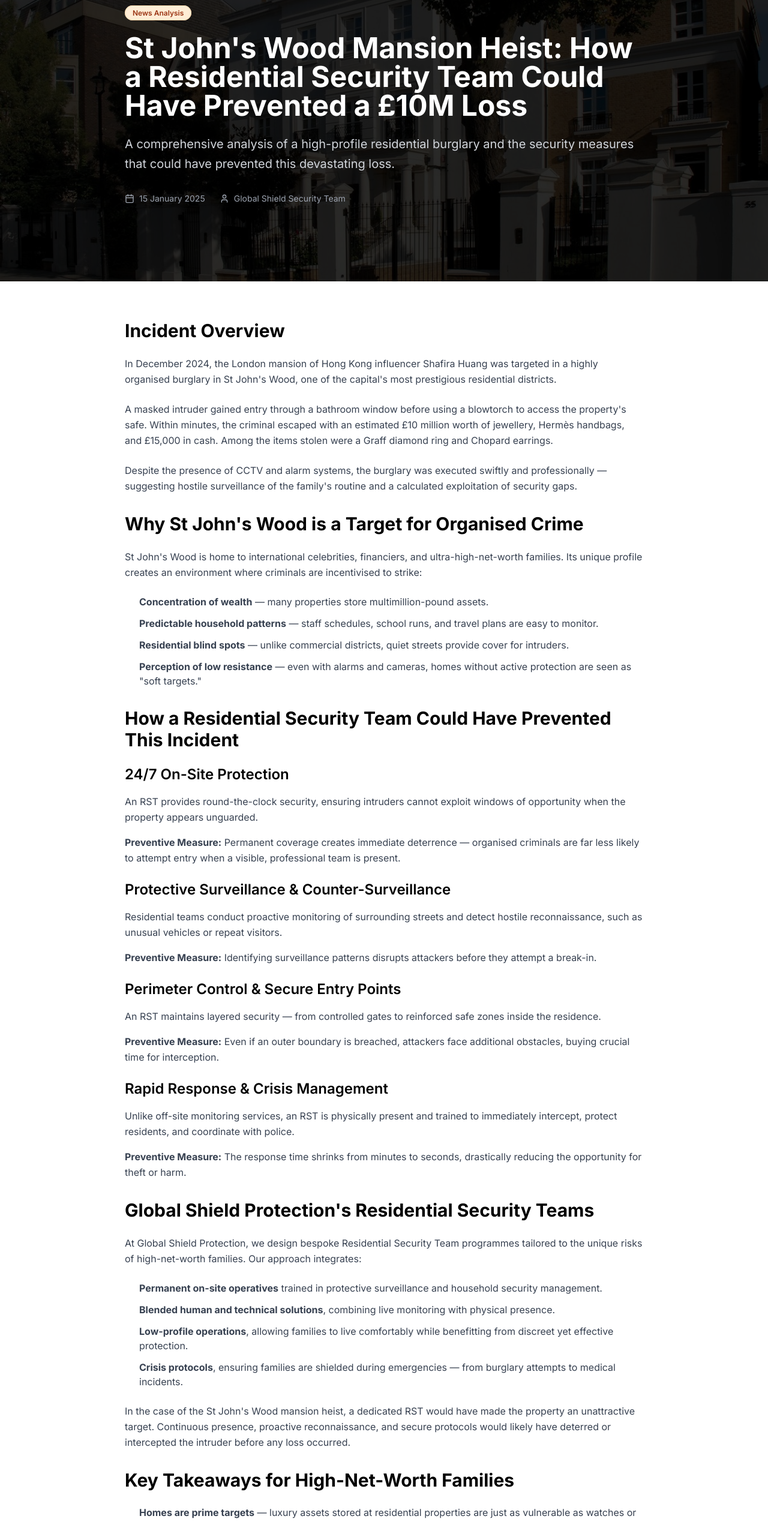
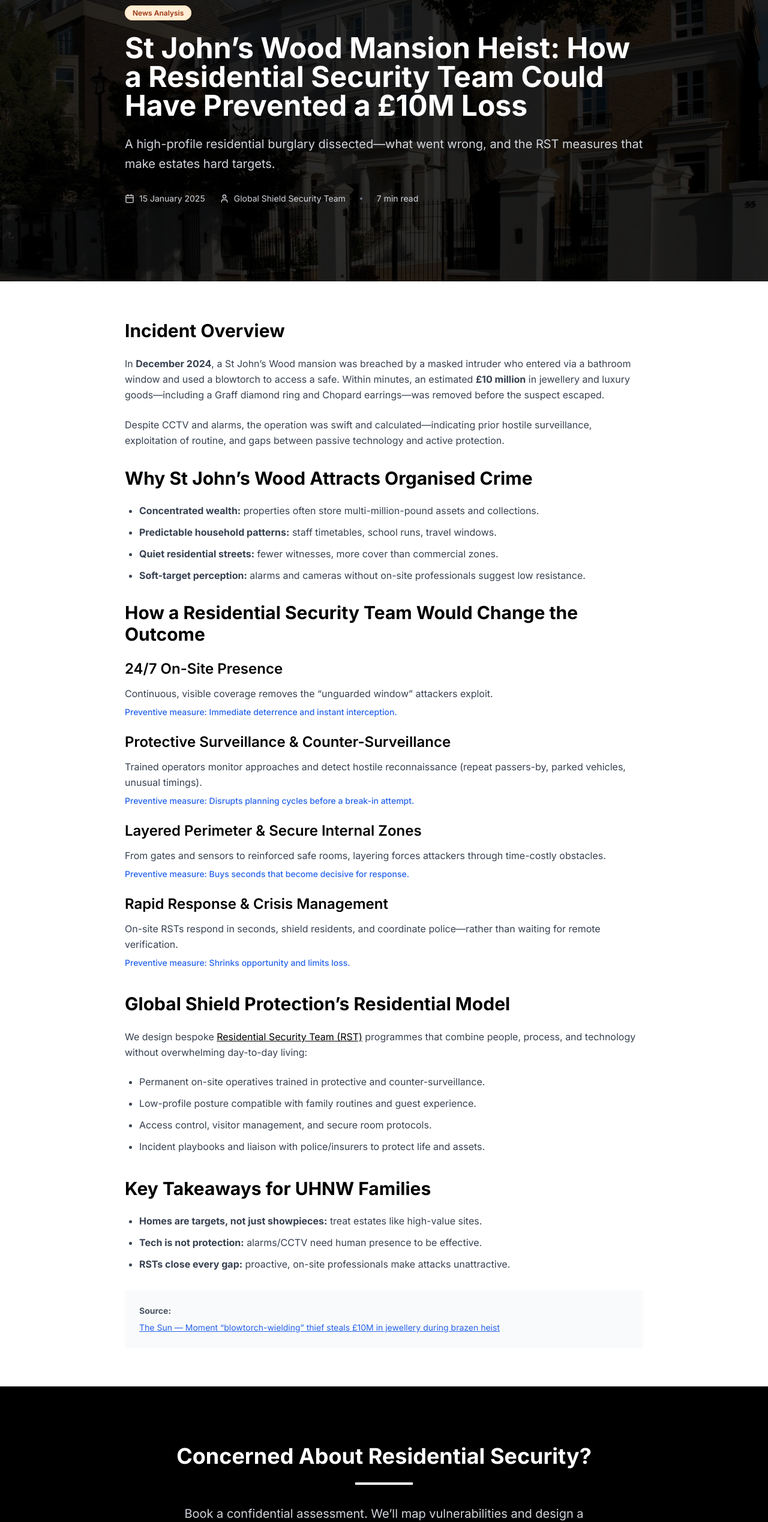
Before and after one commit to OmarHW1/Global-Shield, a Next.js app: page /blog/st-johns-wood-mansion-heist-analysis in a window 1280 px wide. Shown: the part 234-2771 px from the top of the page at 60% size. Built offline with nearby package versions, Linux system fonts and the light colour scheme.

Commit message:
Update page.tsx

```diff
--- a/app/blog/st-johns-wood-mansion-heist-analysis/page.tsx
+++ b/app/blog/st-johns-wood-mansion-heist-analysis/page.tsx
@@ -1,46 +1,114 @@
 import Image from "next/image"
 import Link from "next/link"
+import Script from "next/script"
 import { Button } from "@/components/ui/button"
 import { ArrowLeft, ArrowRight, Calendar, User } from "lucide-react"
 
 export const metadata = {
   title:
-    "St John's Wood Mansion Heist: How a Residential Security Team Could Have Prevented a £10M Loss | Global Shield Protection",
+    "St John’s Wood Mansion Heist: How a Residential Security Team Could Have Prevented a £10M Loss | Global Shield Protection",
   description:
-    "A comprehensive analysis of a high-profile residential burglary in St John's Wood and how professional residential security could have prevented the £10 million loss.",
+    "Security analysis of a high-profile burglary in St John’s Wood and how professional residential security could have prevented the £10 million loss.",
+  metadataBase: new URL("https://www.globalshieldprotection.com"),
+  alternates: {
+    canonical: "/blog/st-johns-wood-mansion-heist-analysis",
+  },
   openGraph: {
-    title: "St John's Wood Mansion Heist: How a Residential Security Team Could Have Prevented a £10M Loss",
+    type: "article",
+    title:
+      "St John’s Wood Mansion Heist: How a Residential Security Team Could Have Prevented a £10M Loss",
     description:
-      "A comprehensive analysis of a high-profile residential burglary in St John's Wood and how professional residential security could have prevented the £10 million loss.",
+      "A high-profile burglary analysed through a residential security lens—where it failed and how to harden estates.",
+    url: "https://www.globalshieldprotection.com/blog/st-johns-wood-mansion-heist-analysis",
+    siteName: "Global Shield Protection",
+    images: [
+      {
+        url: "/images/st-johns-wood-mansion.jpg",
+        width: 1200,
+        height: 630,
+        alt: "St John’s Wood luxury mansion exterior at dusk",
+      },
+    ],
+    publishedTime: "2025-01-15T00:00:00.000Z",
+    authors: ["Global Shield Protection"],
+  },
+  twitter: {
+    card: "summary_large_image",
+    title:
+      "St John’s Wood Mansion Heist: How a Residential Security Team Could Have Prevented a £10M Loss",
+    description:
+      "A high-profile burglary analysed through a residential security lens—where it failed and how to harden estates.",
     images: ["/images/st-johns-wood-mansion.jpg"],
   },
+  robots: { index: true, follow: true },
 }
 
 export default function StJohnsWoodMansionHeistAnalysis() {
+  const publishedISO = "2025-01-15T00:00:00.000Z"
+  const heroDisplayDate = "15 January 2025"
+  const readTime = "7 min read"
+
   return (
     <div className="bg-white min-h-screen">
-      {/* Hero Section */}
+      {/* JSON-LD */}
+      <Script
+        id="ld-blogposting-stjohnswood"
+        type="application/ld+json"
+        dangerouslySetInnerHTML={{
+          __html: JSON.stringify({
+            "@context": "https://schema.org",
+            "@type": "BlogPosting",
+            headline:
+              "St John’s Wood Mansion Heist: How a Residential Security Team Could Have Prevented a £10M Loss",
+            description:
+              "Security analysis of a high-profile burglary in St John’s Wood and how professional residential security could have prevented the £10 million loss.",
+            image: [
+              "https://www.globalshieldprotection.com/images/st-johns-wood-mansion.jpg",
+            ],
+            datePublished: publishedISO,
+            dateModified: publishedISO,
+            author: { "@type": "Organization", name: "Global Shield Protection" },
+            publisher: {
+              "@type": "Organization",
+              name: "Global Shield Protection",
+              logo: {
+                "@type": "ImageObject",
+                url: "https://www.globalshieldprotection.com/images/c2-white-logo.png",
+              },
+            },
+            mainEntityOfPage: {
+              "@type": "WebPage",
+              "@id":
+                "https://www.globalshieldprotection.com/blog/st-johns-wood-mansion-heist-analysis",
+            },
+          }),
+        }}
+      />
+
+      {/* Hero — benchmark layout */}
       <section className="relative py-32 bg-black text-white overflow-hidden">
         <div className="absolute inset-0">
           <Image
             src="/images/st-johns-wood-mansion.jpg"
-            alt="St John's Wood luxury mansion"
+            alt="St John’s Wood luxury mansion exterior at dusk"
             fill
+            priority
+            sizes="(max-width: 768px) 100vw, (max-width: 1280px) 75vw, 1200px"
             className="object-cover opacity-40"
           />
           <div className="absolute inset-0 bg-black/60" />
         </div>
 
         <div className="relative max-w-4xl mx-auto px-4">
-          <div className="mb-6">
+          <nav aria-label="Breadcrumb" className="mb-6">
             <Link
               href="/case-studies"
               className="inline-flex items-center text-gray-300 hover:text-white transition-colors"
             >
               <ArrowLeft className="w-4 h-4 mr-2" />
-              Back to Case Studies
+              Back to Articles
             </Link>
-          </div>
+          </nav>
 
           <div className="mb-6">
             <span className="px-3 py-1 text-xs font-semibold rounded-full bg-orange-100 text-orange-800 border border-orange-200">
@@ -49,171 +117,110 @@ export default function StJohnsWoodMansionHeistAnalysis() {
           </div>
 
           <h1 className="text-4xl md:text-5xl font-bold mb-6 leading-tight">
-            St John's Wood Mansion Heist: How a Residential Security Team Could Have Prevented a £10M Loss
+            St John’s Wood Mansion Heist: How a Residential Security Team Could Have Prevented a £10M Loss
           </h1>
 
           <p className="text-xl text-gray-300 mb-8 leading-relaxed">
-            A comprehensive analysis of a high-profile residential burglary and the security measures that could have
-            prevented this devastating loss.
+            A high-profile residential burglary dissected—what went wrong, and the RST measures that make estates hard targets.
           </p>
 
-          <div className="flex items-center gap-6 text-sm text-gray-400">
+          <div className="flex flex-wrap items-center gap-6 text-sm text-gray-300">
             <div className="flex items-center">
               <Calendar className="w-4 h-4 mr-2" />
-              15 January 2025
+              {heroDisplayDate}
             </div>
             <div className="flex items-center">
               <User className="w-4 h-4 mr-2" />
               Global Shield Security Team
             </div>
+            <div aria-hidden className="h-1 w-1 rounded-full bg-gray-500" />
+            <div>{readTime}</div>
           </div>
         </div>
       </section>
 
-      {/* Article Content */}
+      {/* Article */}
       <article className="py-16">
         <div className="max-w-4xl mx-auto px-4">
           <div className="prose prose-lg max-w-none">
             <h2 className="text-3xl font-bold text-black mb-6">Incident Overview</h2>
             <p className="text-gray-700 leading-relaxed mb-6">
-              In December 2024, the London mansion of Hong Kong influencer Shafira Huang was targeted in a highly
-              organised burglary in St John's Wood, one of the capital's most prestigious residential districts.
-            </p>
-            <p className="text-gray-700 leading-relaxed mb-6">
-              A masked intruder gained entry through a bathroom window before using a blowtorch to access the property's
-              safe. Within minutes, the criminal escaped with an estimated £10 million worth of jewellery, Hermès
-              handbags, and £15,000 in cash. Among the items stolen were a Graff diamond ring and Chopard earrings.
+              In <strong>December 2024</strong>, a St John’s Wood mansion was breached by a masked intruder who entered via a bathroom window and used a blowtorch to access a safe. Within minutes, an estimated <strong>£10 million</strong> in jewellery and luxury goods—including a Graff diamond ring and Chopard earrings—was removed before the suspect escaped.
             </p>
             <p className="text-gray-700 leading-relaxed mb-8">
-              Despite the presence of CCTV and alarm systems, the burglary was executed swiftly and professionally —
-              suggesting hostile surveillance of the family's routine and a calculated exploitation of security gaps.
+              Despite CCTV and alarms, the operation was swift and calculated—indicating prior hostile surveillance, exploitation of routine, and gaps between passive technology and active protection.
             </p>
 
-            <h2 className="text-3xl font-bold text-black mb-6">Why St John's Wood is a Target for Organised Crime</h2>
-            <p className="text-gray-700 leading-relaxed mb-6">
-              St John's Wood is home to international celebrities, financiers, and ultra-high-net-worth families. Its
-              unique profile creates an environment where criminals are incentivised to strike:
-            </p>
-            <ul className="text-gray-700 space-y-3 mb-8 pl-6">
-              <li>
-                <strong>Concentration of wealth</strong> — many properties store multimillion-pound assets.
-              </li>
-              <li>
-                <strong>Predictable household patterns</strong> — staff schedules, school runs, and travel plans are
-                easy to monitor.
-              </li>
-              <li>
-                <strong>Residential blind spots</strong> — unlike commercial districts, quiet streets provide cover for
-                intruders.
-              </li>
-              <li>
-                <strong>Perception of low resistance</strong> — even with alarms and cameras, homes without active
-                protection are seen as "soft targets."
-              </li>
+            <h2 className="text-3xl font-bold text-black mb-6">Why St John’s Wood Attracts Organised Crime</h2>
+            <ul className="text-gray-700 space-y-3 mb-8 pl-6 list-disc">
+              <li><strong>Concentrated wealth:</strong> properties often store multi-million-pound assets and collections.</li>
+              <li><strong>Predictable household patterns:</strong> staff timetables, school runs, travel windows.</li>
+              <li><strong>Quiet residential streets:</strong> fewer witnesses, more cover than commercial zones.</li>
+              <li><strong>Soft-target perception:</strong> alarms and cameras without on-site professionals suggest low resistance.</li>
             </ul>
 
-            <h2 className="text-3xl font-bold text-black mb-6">
-              How a Residential Security Team Could Have Prevented This Incident
-            </h2>
+            <h2 className="text-3xl font-bold text-black mb-6">How a Residential Security Team Would Change the Outcome</h2>
 
-            <h3 className="text-2xl font-semibold text-black mb-4">24/7 On-Site Protection</h3>
-            <p className="text-gray-700 leading-relaxed mb-4">
-              An RST provides round-the-clock security, ensuring intruders cannot exploit windows of opportunity when
-              the property appears unguarded.
+            <h3 className="text-2xl font-semibold text-black mb-3">24/7 On-Site Presence</h3>
+            <p className="text-gray-700 leading-relaxed mb-2">
+              Continuous, visible coverage removes the “unguarded window” attackers exploit.
             </p>
-            <p className="text-gray-700 leading-relaxed mb-6">
-              <strong>Preventive Measure:</strong> Permanent coverage creates immediate deterrence — organised criminals
-              are far less likely to attempt entry when a visible, professional team is present.
+            <p className="text-sm text-blue-600 font-medium mb-6">
+              Preventive measure: Immediate deterrence and instant interception.
             </p>
 
-            <h3 className="text-2xl font-semibold text-black mb-4">Protective Surveillance & Counter-Surveillance</h3>
-            <p className="text-gray-700 leading-relaxed mb-4">
-              Residential teams conduct proactive monitoring of surrounding streets and detect hostile reconnaissance,
-              such as unusual vehicles or repeat visitors.
+            <h3 className="text-2xl font-semibold text-black mb-3">Protective Surveillance & Counter-Surveillance</h3>
+            <p className="text-gray-700 leading-relaxed mb-2">
+              Trained operators monitor approaches and detect hostile reconnaissance (repeat passers-by, parked vehicles, unusual timings).
             </p>
-            <p className="text-gray-700 leading-relaxed mb-6">
-              <strong>Preventive Measure:</strong> Identifying surveillance patterns disrupts attackers before they
-              attempt a break-in.
+            <p className="text-sm text-blue-600 font-medium mb-6">
+              Preventive measure: Disrupts planning cycles before a break-in attempt.
             </p>
 
-            <h3 className="text-2xl font-semibold text-black mb-4">Perimeter Control & Secure Entry Points</h3>
-            <p className="text-gray-700 leading-relaxed mb-4">
-              An RST maintains layered security — from controlled gates to reinforced safe zones inside the residence.
+            <h3 className="text-2xl font-semibold text-black mb-3">Layered Perimeter & Secure Internal Zones</h3>
+            <p className="text-gray-700 leading-relaxed mb-2">
+              From gates and sensors to reinforced safe rooms, layering forces attackers through time-costly obstacles.
             </p>
-            <p className="text-gray-700 leading-relaxed mb-6">
-              <strong>Preventive Measure:</strong> Even if an outer boundary is breached, attackers face additional
-              obstacles, buying crucial time for interception.
+            <p className="text-sm text-blue-600 font-medium mb-6">
+              Preventive measure: Buys seconds that become decisive for response.
             </p>
 
-            <h3 className="text-2xl font-semibold text-black mb-4">Rapid Response & Crisis Management</h3>
-            <p className="text-gray-700 leading-relaxed mb-4">
-              Unlike off-site monitoring services, an RST is physically present and trained to immediately intercept,
-              protect residents, and coordinate with police.
+            <h3 className="text-2xl font-semibold text-black mb-3">Rapid Response & Crisis Management</h3>
+            <p className="text-gray-700 leading-relaxed mb-2">
+              On-site RSTs respond in seconds, shield residents, and coordinate police—rather than waiting for remote verification.
             </p>
-            <p className="text-gray-700 leading-relaxed mb-8">
-              <strong>Preventive Measure:</strong> The response time shrinks from minutes to seconds, drastically
-              reducing the opportunity for theft or harm.
+            <p className="text-sm text-blue-600 font-medium mb-10">
+              Preventive measure: Shrinks opportunity and limits loss.
             </p>
 
-            <h2 className="text-3xl font-bold text-black mb-6">
-              Global Shield Protection's Residential Security Teams
-            </h2>
+            <h2 className="text-3xl font-bold text-black mb-6">Global Shield Protection’s Residential Model</h2>
             <p className="text-gray-700 leading-relaxed mb-6">
-              At Global Shield Protection, we design bespoke Residential Security Team programmes tailored to the unique
-              risks of high-net-worth families. Our approach integrates:
+              We design bespoke <Link href="/services/residential-security" className="text-black underline hover:text-gray-700">Residential Security Team (RST)</Link> programmes that combine people, process, and technology without overwhelming day-to-day living:
             </p>
-            <ul className="text-gray-700 space-y-3 mb-6 pl-6">
-              <li>
-                <strong>Permanent on-site operatives</strong> trained in protective surveillance and household security
-                management.
-              </li>
-              <li>
-                <strong>Blended human and technical solutions</strong>, combining live monitoring with physical
-                presence.
-              </li>
-              <li>
-                <strong>Low-profile operations</strong>, allowing families to live comfortably while benefitting from
-                discreet yet effective protection.
-              </li>
-              <li>
-                <strong>Crisis protocols</strong>, ensuring families are shielded during emergencies — from burglary
-                attempts to medical incidents.
-              </li>
-            </ul>
-            <p className="text-gray-700 leading-relaxed mb-8">
-              In the case of the St John's Wood mansion heist, a dedicated RST would have made the property an
-              unattractive target. Continuous presence, proactive reconnaissance, and secure protocols would likely have
-              deterred or intercepted the intruder before any loss occurred.
-            </p>
-
-            <h2 className="text-3xl font-bold text-black mb-6">Key Takeaways for High-Net-Worth Families</h2>
-            <ul className="text-gray-700 space-y-3 mb-8 pl-6">
-              <li>
-                <strong>Homes are prime targets</strong> — luxury assets stored at residential properties are just as
-                vulnerable as watches or jewellery worn in public.
-              </li>
-              <li>
-                <strong>Alarms and cameras are not enough</strong> — determined criminals plan around static systems.
-              </li>
-              <li>
-                <strong>Residential Security Teams provide true protection</strong> — proactive, on-site professionals
-                who close every gap.
-              </li>
+            <ul className="text-gray-700 space-y-3 mb-10 pl-6 list-disc">
+              <li>Permanent on-site operatives trained in protective and counter-surveillance.</li>
+              <li>Low-profile posture compatible with family routines and guest experience.</li>
+              <li>Access control, visitor management, and secure room protocols.</li>
+              <li>Incident playbooks and liaison with police/insurers to protect life and assets.</li>
             </ul>
 
-            <div className="bg-gray-50 p-6 rounded-lg mt-8">
-              <p className="text-sm text-gray-600 mb-2">
-                <strong>Source:</strong>
-              </p>
+            <h2 className="text-3xl font-bold text-black mb-6">Key Takeaways for UHNW Families</h2>
+            <ul className="text-gray-700 space-y-3 mb-8 pl-6 list-disc">
+              <li><strong>Homes are targets, not just showpieces:</strong> treat estates like high-value sites.</li>
+              <li><strong>Tech is not protection:</strong> alarms/CCTV need human presence to be effective.</li>
+              <li><strong>RSTs close every gap:</strong> proactive, on-site professionals make attacks unattractive.</li>
+            </ul>
+
+            <div className="bg-gray-50 p-6 rounded-lg">
+              <p className="text-sm text-gray-600 mb-2"><strong>Source:</strong></p>
               <p className="text-sm text-gray-600">
                 <a
-                  href="https://www.thesun.co.uk/news/32578454/brazen-heist-thief-jewellery-robbery/?utm_source=chatgpt.com"
+                  href="https://www.thesun.co.uk/news/32578454/brazen-heist-thief-jewellery-robbery/"
                   target="_blank"
                   rel="noopener noreferrer"
                   className="text-blue-600 hover:text-blue-800 underline"
                 >
-                  The Sun – Moment 'blowtorch-wielding' jewel thief stuffs £10M of millionaire influencer's bling in
-                  rucksack during brazen heist
+                  The Sun — Moment “blowtorch-wielding” thief steals £10M in jewellery during brazen heist
                 </a>
               </p>
             </div>
@@ -221,84 +228,13 @@ export default function StJohnsWoodMansionHeistAnalysis() {
         </div>
       </article>
 
-      {/* Related Posts */}
-      <section className="py-16 bg-gray-50">
-        <div className="max-w-6xl mx-auto px-4">
-          <h2 className="text-3xl font-bold text-black mb-8 text-center">Related Articles</h2>
-          <div className="grid md:grid-cols-2 lg:grid-cols-3 gap-8">
-            <Link href="/blog/knightsbridge-watch-attack-analysis" className="group">
-              <article className="bg-white border border-gray-200 rounded-xl shadow-sm hover:shadow-xl transition-all duration-300 overflow-hidden">
-                <div className="relative overflow-hidden">
-                  <Image
-                    src="/images/harrods-knightsbridge-night.jpg"
-                    alt="Knightsbridge security analysis"
-                    width={400}
-                    height={250}
-                    className="w-full h-48 object-cover group-hover:scale-105 transition-transform duration-300"
-                  />
-                </div>
-                <div className="p-6">
-                  <h3 className="text-xl font-bold mb-3 text-black group-hover:text-gray-700 transition-colors">
-                    Knightsbridge Watch Attack Analysis
-                  </h3>
-                  <p className="text-gray-600 text-sm">
-                    How close protection could have prevented a tragic incident in London's luxury district.
-                  </p>
-                </div>
-              </article>
-            </Link>
-
-            <Link href="/blog/residential-security-best-practices" className="group">
-              <article className="bg-white border border-gray-200 rounded-xl shadow-sm hover:shadow-xl transition-all duration-300 overflow-hidden">
-                <div className="relative overflow-hidden">
-                  <Image
-                    src="/placeholder.svg?height=250&width=400&text=Residential+Security"
-                    alt="Residential security best practices"
-                    width={400}
-                    height={250}
-                    className="w-full h-48 object-cover group-hover:scale-105 transition-transform duration-300"
-                  />
-                </div>
-                <div className="p-6">
-                  <h3 className="text-xl font-bold mb-3 text-black group-hover:text-gray-700 transition-colors">
-                    Residential Security Best Practices
-                  </h3>
-                  <p className="text-gray-600 text-sm">Creating secure home environments for UHNW families.</p>
-                </div>
-              </article>
-            </Link>
-
-            <Link href="/blog/executive-protection-trends-2025" className="group">
-              <article className="bg-white border border-gray-200 rounded-xl shadow-sm hover:shadow-xl transition-all duration-300 overflow-hidden">
-                <div className="relative overflow-hidden">
-                  <Image
-                    src="/images/professional-security-officers.jpg"
-                    alt="Executive protection trends"
-                    width={400}
-                    height={250}
-                    className="w-full h-48 object-cover group-hover:scale-105 transition-transform duration-300"
-                  />
-                </div>
-                <div className="p-6">
-                  <h3 className="text-xl font-bold mb-3 text-black group-hover:text-gray-700 transition-colors">
-                    Executive Protection Trends for 2025
-                  </h3>
-                  <p className="text-gray-600 text-sm">Emerging threats and evolving security strategies.</p>
-                </div>
-              </article>
-            </Link>
-          </div>
-        </div>
-      </section>
-
-      {/* Contact Section */}
+      {/* CTA — benchmark */}
       <section className="py-24 bg-black text-white">
         <div className="max-w-4xl mx-auto px-4 text-center">
           <h2 className="text-4xl font-bold mb-6">Concerned About Residential Security?</h2>
           <div className="w-24 h-1 bg-white mx-auto mb-8" />
           <p className="text-xl text-gray-300 mb-8 max-w-2xl mx-auto leading-relaxed">
-            Don't wait for an incident to happen. Our residential security experts can assess your property's
-            vulnerabilities and develop a comprehensive protection strategy tailored to your family's needs.
+            Book a confidential assessment. We’ll map vulnerabilities and design a discreet RST that fits your household.
           </p>
           <Button size="lg" className="bg-white text-black hover:bg-gray-100" asChild>
             <Link href="/request">
```
